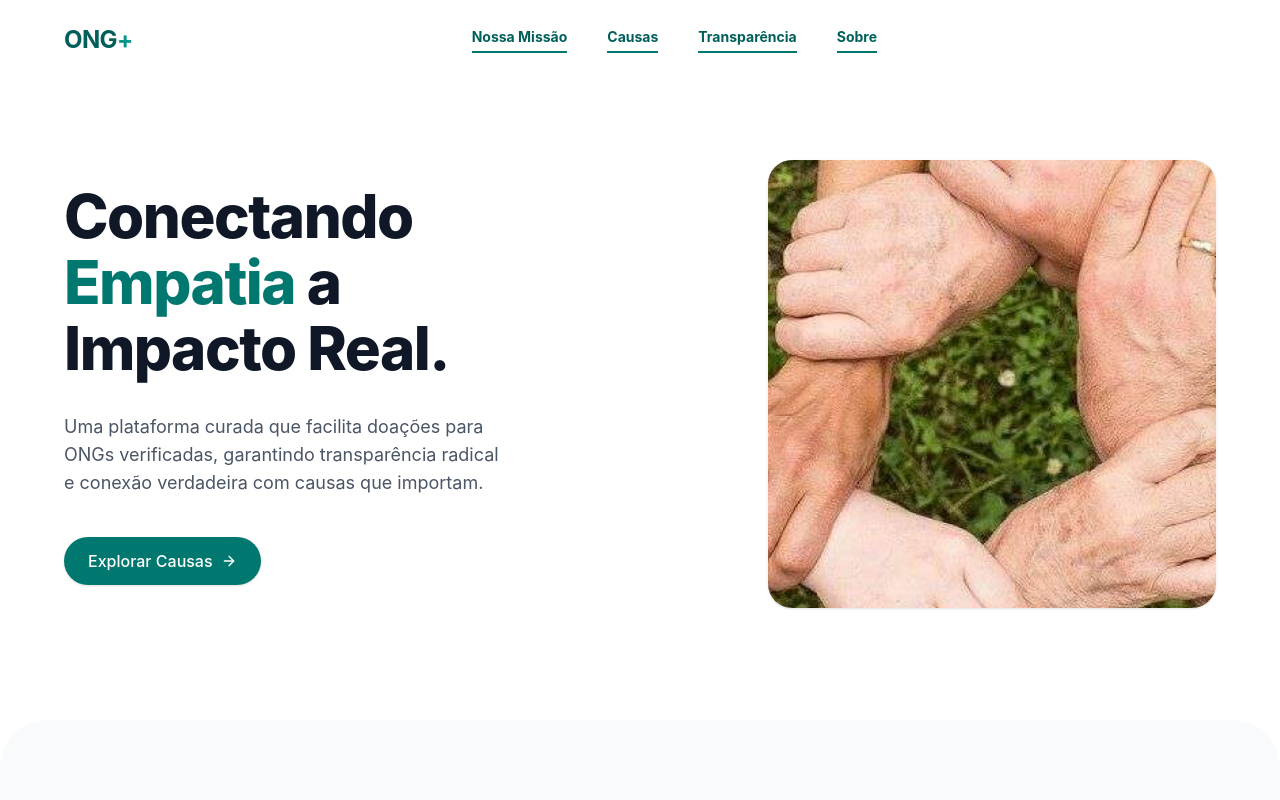
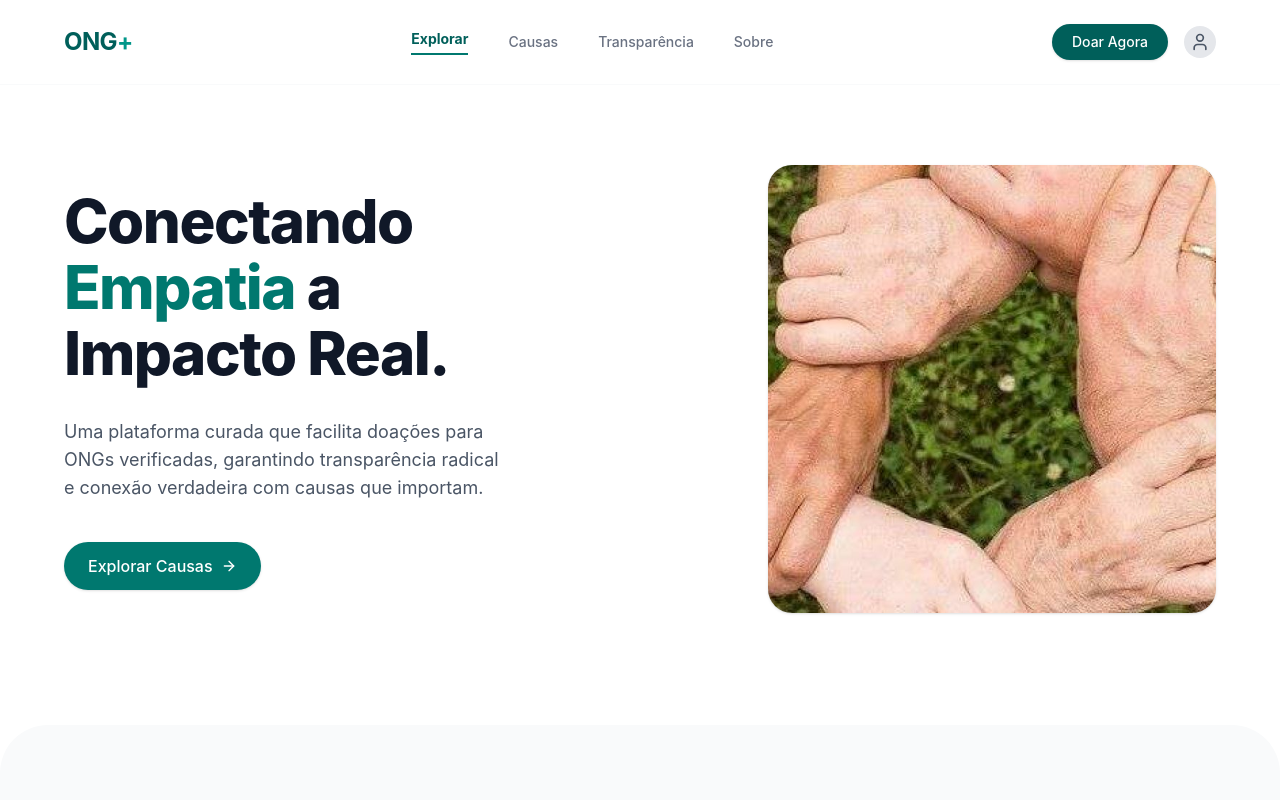
Before and after one commit to ONG-project/ongplus, a React (Vite) app: page / in a window 1280 px wide. Shown: the top 800 px of the page. Built offline with nearby package versions, Linux system fonts and the light colour scheme.

Commit message:
:bug: fix: Utiliza landingpage como página principal

```diff
--- a/src/App.jsx
+++ b/src/App.jsx
@@ -1,8 +1,50 @@
-import LandingPage from './LandingPage'
+import LandingPage from './Pages/LandingPage'
+import RegisterPage from './Pages/RegisterPage'
+import TransparencyPage from './Pages/TransparencyPage'
+import Navbar from './components/Navbar'
+import { User } from 'lucide-react'
+import { useState } from 'react'
 
 function App() {
+  const [activePage, setActivePage] = useState('landing')
+
+  const navLinks = [
+    { label: 'Explorar', id: 'landing' },
+    { label: 'Causas', id: 'causas' },
+    { label: 'Transparência', id: 'transparency' },
+    { label: 'Sobre', id: 'sobre' },
+  ]
+
+  const rightContent = (
+    <div className="flex items-center space-x-4">
+      <button className="bg-teal-800 text-white px-5 py-2 rounded-full font-medium text-sm hover:bg-teal-900 transition shadow-sm">
+        Doar Agora
+      </button>
+      <button
+        onClick={() => setActivePage('register')}
+        className="w-8 h-8 rounded-full bg-gray-200 flex items-center justify-center text-gray-600 hover:bg-gray-300 transition focus:outline-none"
+        title="Cadastro"
+      >
+        <User className="w-5 h-5" />
+      </button>
+    </div>
+  )
+
   return (
-    <LandingPage />
+    <div className="min-h-screen bg-white font-sans flex flex-col">
+      <Navbar
+        links={navLinks}
+        activePage={activePage}
+        onNavigate={setActivePage}
+        onBrandClick={() => setActivePage('landing')}
+        rightContent={rightContent}
+        className="border-b border-gray-50"
+      />
+
+      {activePage === 'landing' && <LandingPage />}
+      {activePage === 'register' && <RegisterPage />}
+      {activePage === 'transparency' && <TransparencyPage />}
+    </div>
   )
 }
 
--- a/src/LandingPage.jsx
+++ b/src/Pages/LandingPage.jsx
@@ -1,13 +1,5 @@
 import { CheckCircle, Users, HandHeart, ArrowRight } from 'lucide-react';
-import Navbar from './components/Navbar';
-import imagemGenerica from './assets/imagem_generica.jpg';
-
-const landingNavLinks = [
-  { label: 'Nossa Missão', href: '#', active: true },
-  { label: 'Causas', href: '#' },
-  { label: 'Transparência', href: '#' },
-  { label: 'Sobre', href: '#' },
-];
+import imagemGenerica from '../assets/imagem_generica.jpg';
 
 const Hero = () => (
   <section className="flex flex-col md:flex-row items-center justify-between px-8 md:px-16 py-16 md:py-20 bg-white max-w-7xl mx-auto">
@@ -147,14 +139,13 @@ const CTA = () => (
 
 export default function LandingPage() {
   return (
-    <div className="min-h-screen bg-white font-sans text-gray-900 selection:bg-teal-100 selection:text-teal-900">
-      <Navbar links={landingNavLinks} />
-      <main>
+    <>
+      <main className="flex-grow">
         <Hero />
         <Features />
         <HowItWorks />
         <CTA />
       </main>
-    </div>
+    </>
   );
 }
```
